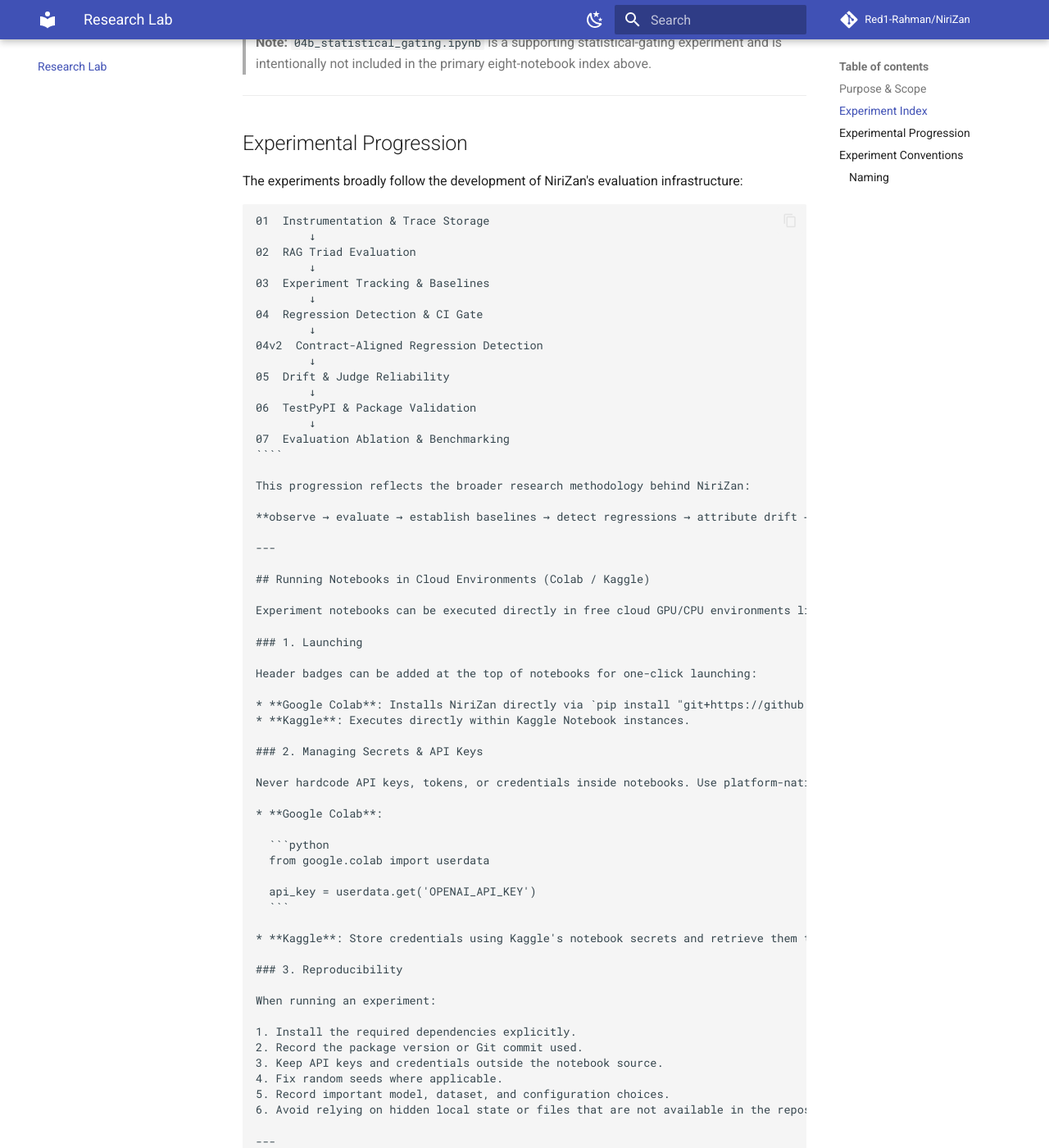
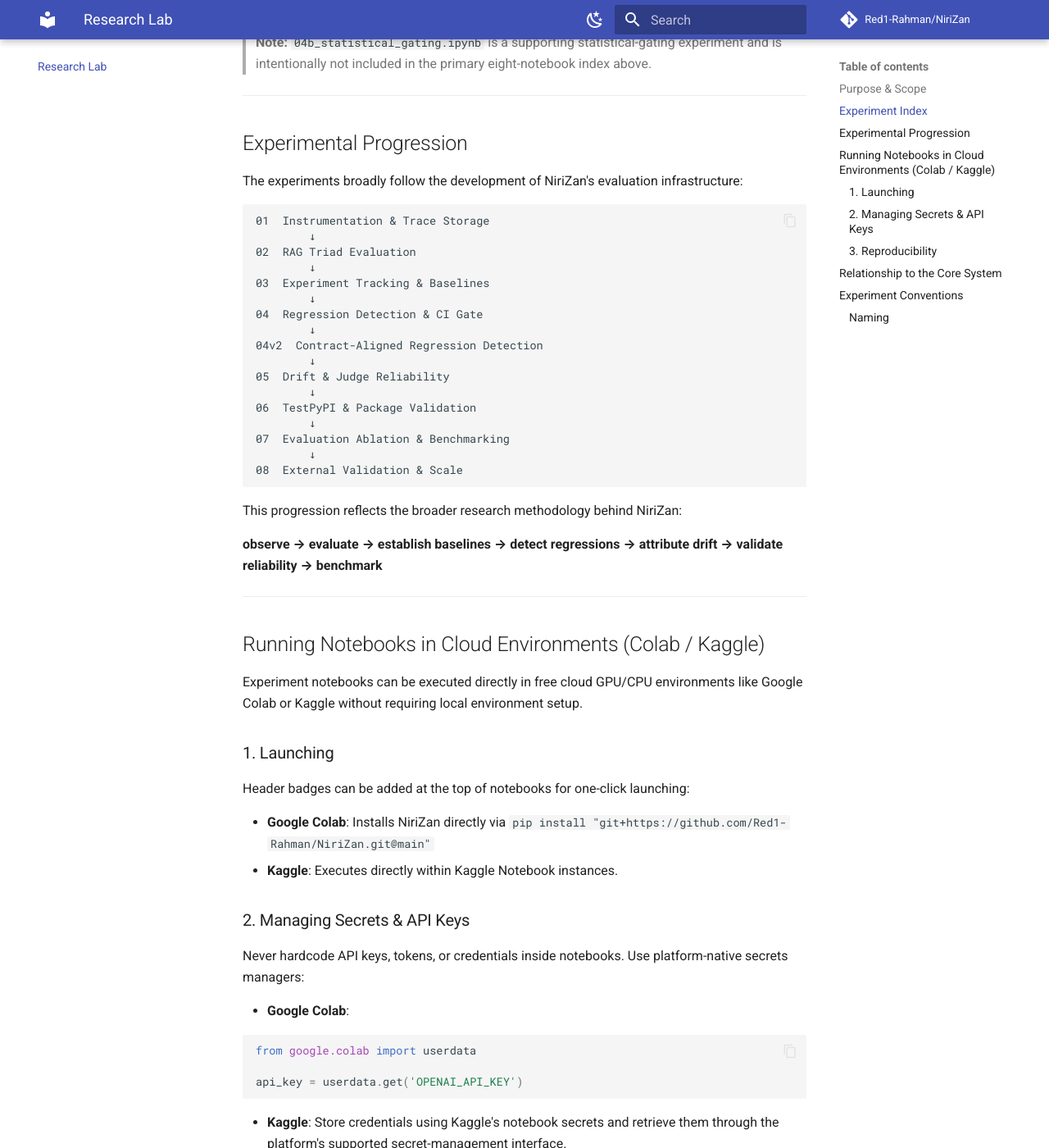
Before and after one commit to Red1-Rahman/NiriZan, an MkDocs documentation site: the page built from docs/experiments.md, in a window 1280 px wide and 1400 px high, scrolled down 2155 px. Shown: the whole window at 82% size. Built offline with MkDocs 1.6.1 and Material for MkDocs 9.7.7, drawn with Linux system fonts in a browser that asks for light colours; comment, search, counter and statistics services are not loaded; some of the changed text lies outside the part shown.

Commit message:
docs: sync mirrored docs from source files

`````diff
--- a/docs/experiments.md
+++ b/docs/experiments.md
@@ -59,7 +59,9 @@
 06  TestPyPI & Package Validation
         ↓
 07  Evaluation Ablation & Benchmarking
-````
+        ↓
+08  External Validation & Scale
+```
 
 This progression reflects the broader research methodology behind NiriZan:
 
`````
